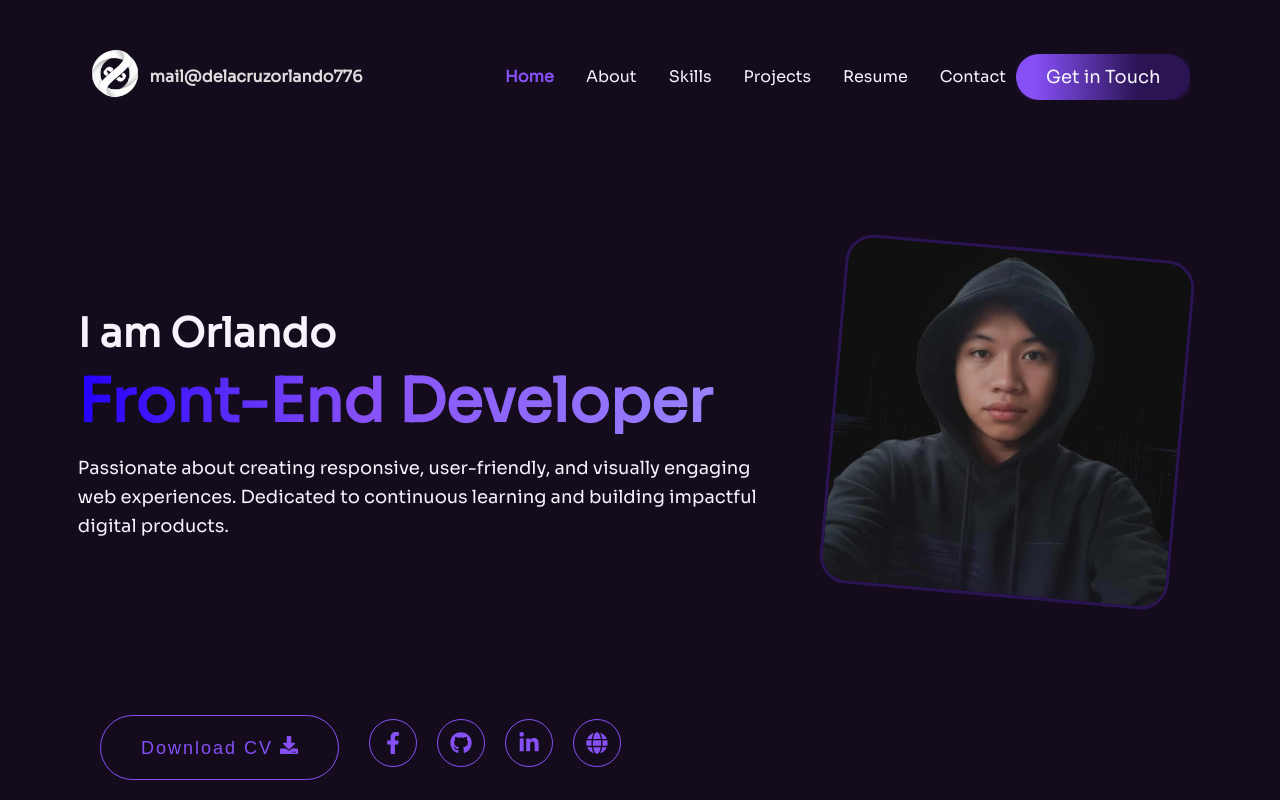
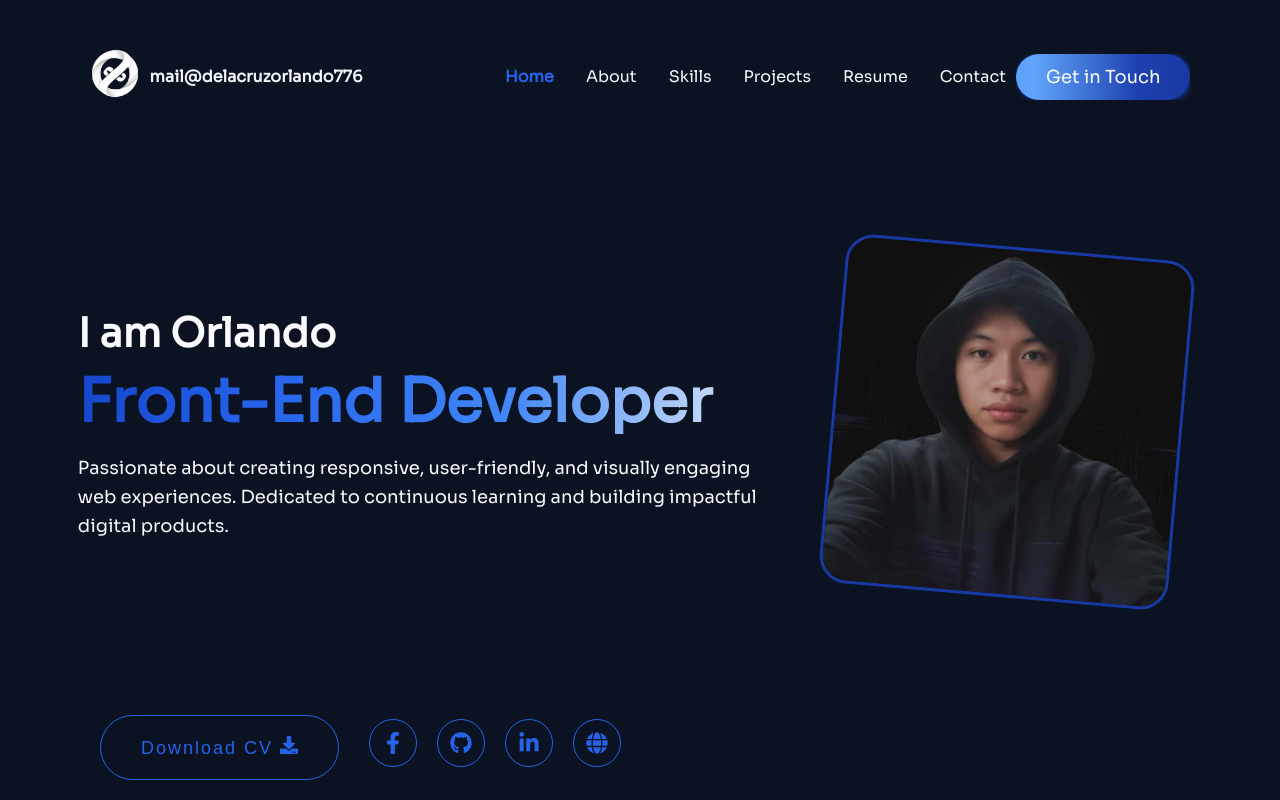
Before and after one commit to orly07/my-portfolio, a React (Vite) app: page / in a window 1280 px wide. Shown: the top 800 px of the page. Built offline with nearby package versions, Linux system fonts and the light colour scheme.

Commit message:
feat: migrate color palette to blue theme

```diff
--- a/src/modules/Hero/Hero.styled.js
+++ b/src/modules/Hero/Hero.styled.js
@@ -88,8 +88,9 @@ export const Title = styled.h2`
   background: linear-gradient(
     90deg,
     ${({ theme }) => theme.colors.primaryDark} 0%,
-    ${({ theme }) => theme.colors.primary} 40%,
-    ${({ theme }) => theme.colors.primaryLight} 100%
+    ${({ theme }) => theme.colors.primary} 25%,
+    ${({ theme }) => theme.colors.primaryLight} 60%,
+    ${({ theme }) => theme.colors.text.main} 100%
   );
   background-clip: text;
   -webkit-background-clip: text;
@@ -112,7 +113,7 @@ export const Bio = styled.p`
   font-size: ${({ theme }) => theme.typography.heading.size.h6};
 
   @media ${({ theme }) => theme.media.md} {
-   font-size: small;
+    font-size: small;
   }
 `;
 
--- a/src/styles/theme.js
+++ b/src/styles/theme.js
@@ -1,57 +1,56 @@
 // src/styles/theme.js
 
 export const theme = {
-  // 🎨 COLORS
+  // 🎨 COLORS - Blue Palette
   colors: {
-    // Primary Palette
-    primary: "#8750f7",
-    primaryLight: "#9b8dff",
-    primaryDark: "#2400ff",
+    // Primary Palette - Blue
+    primary: "#2563eb",        // Vibrant blue
+    primaryLight: "#4086f8ff",   // Lighter blue
+    primaryDark: "#1646ccff",    // Darker blue
 
-    // Accent & Secondary
+    // Accent & Secondary - Blue variants
+    accent: "#60a5fa",         // Soft blue accent
+    accentDark: "#1839a3ff",     // Deep blue
+    secondary: "#1e40af",      // Secondary blue
 
-    accent: "#8750F7",
-    accentDark: "#2a1454",
-    secondary: "#2a1454",
-
-    // Background
+    // Background - Dark with blue undertones
     background: {
-      main: "#140C1C",
-      light: "#0e1418",
-      dark: "#050709",
-      alt: "#10171c",
-      deep: "#151b1f",
+      main: "#0b1222ff",         // Dark blue-black
+      light: "#1e293b",        // Blue-gray
+      dark: "#020617",         // Near black
+      alt: "#1e293b",          // Alternate blue-gray
+      deep: "#0f172a",         // Deep blue-black
     },
 
     // Text
     text: {
-      main: "#DDDDDD",
-      light: "#f6f3fc",
-      dark: "#000000",
-      muted: "#5c6266",
+      main: "#f1f5f9",         // Light blue-gray
+      light: "#f8fafc",        // Very light blue
+      dark: "#000000",         // Black
+      muted: "#64748b",        // Muted blue-gray
     },
 
     // Borders
     border: {
-      light: "#2a343c",
-      dark: "#1b2227",
+      light: "#334155",        // Medium blue-gray
+      dark: "#1e293b",         // Dark blue-gray
     },
 
-    // Grayscale
+    // Grayscale - Blue tinted
     gray: {
-      100: "#f6f3fc",
-      200: "#dddddd",
-      300: "#d9d9d9",
-      400: "#747779",
-      500: "#636363",
-      600: "#22272c",
-      700: "#1b262e",
+      100: "#f8fafc",          // Lightest blue
+      200: "#f1f5f9",          // Very light blue
+      300: "#e2e8f0",          // Light blue-gray
+      400: "#94a3b8",          // Medium blue-gray
+      500: "#64748b",          // Blue-gray
+      600: "#475569",          // Dark blue-gray
+      700: "#334155",          // Darker blue-gray
     },
 
     // Scrollbar
     scrollbar: {
-      primary: "#8750f7",
-      secondary: "#2a1454",
+      primary: "#2563eb",      // Primary blue
+      secondary: "#1e40af",    // Secondary blue
     },
   },
 
@@ -121,5 +120,4 @@ export const theme = {
     xl: "(max-width: 1200px)",   // Desktops
     xxl: "(max-width: 1400px)",  // Large screens
   },
-
 };
```
Lines whose indentation alone changed are shown as unchanged.
